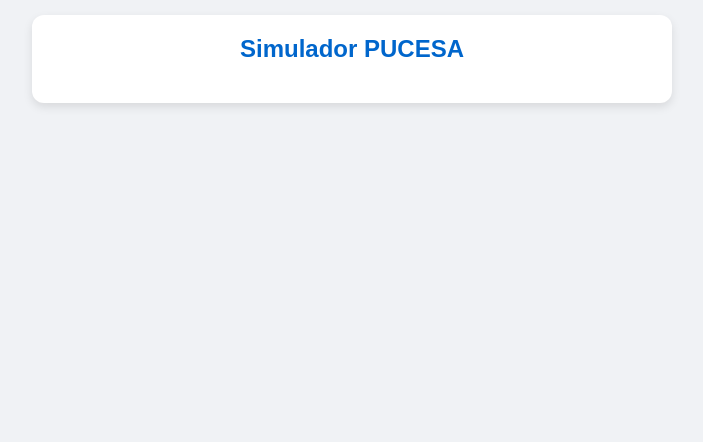
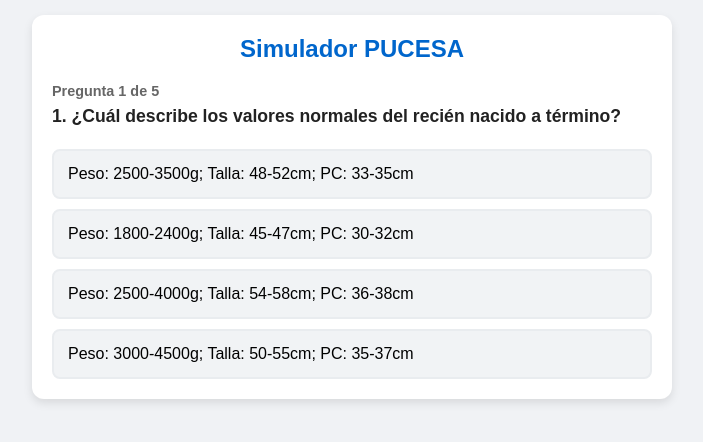
Before and after one commit to Edwinm1678/simulador, a plain HTML site: page index.html in a window 1280 px wide. Shown: the whole page, without its empty margins (288-991 px from the left). Drawn offline with Linux system fonts and the light colour scheme.

Commit message:
Update index.html

```diff
--- a/index.html
+++ b/index.html
@@ -24,7 +24,7 @@
         <div class="info" id="info"></div>
         <div class="question" id="qtext"></div>
         <div class="options" id="opts"></div>
-        <button class="next" id="next" onclick="nextQ()">Siguiente Pregunta</button>
+        <button class="next" id="next" onclick="nextQ()">Siguiente</button>
     </div>
     <div id="result" style="display:none; text-align:center;">
         <h3>¡Completado!</h3>
@@ -32,30 +32,48 @@
         <button class="btn" style="background:#0066cc; color:white; text-align:center;" onclick="restart()">Reiniciar</button>
     </div>
 </div>
-
 <script>
     const questions = [
         { q: "1. ¿Cuál describe los valores normales del recién nacido a término?", o: ["Peso: 2500-3500g; Talla: 48-52cm; PC: 33-35cm", "Peso: 1800-2400g; Talla: 45-47cm; PC: 30-32cm", "Peso: 2500-4000g; Talla: 54-58cm; PC: 36-38cm", "Peso: 3000-4500g; Talla: 50-55cm; PC: 35-37cm"], a: 0 },
         { q: "2. ¿Cuáles son los puntos de alineación para medir la talla a un niño de 4 años?", o: ["Occipucio, hombros, glúteos, pantorrillas y talones", "Frente, hombros, región lumbar, rodillas y pies", "Occipucio, escápulas, región lumbar, rodillas y talones", "Cabeza, cuello, columna torácica, glúteos y rodillas"], a: 0 },
         { q: "3. ¿Hasta qué edad se valora el perímetro cefálico (PC) y cuánto incrementa en el primer trimestre?", o: ["Hasta los 2 años; crece 2 cm/mes", "Hasta los 5 años; crece 1 cm/mes", "Hasta los 3 años; crece 3 cm/mes", "Hasta los 4 años; crece 0.5 cm/mes"], a: 0 },
         { q: "4. ¿Qué precauciones se deben tener con los instrumentos antropométricos pediátricos?", o: ["Calibrar balanza, verificar cinta, tallímetro fijo y nivelado", "Usar balanza sin calibrar, doblar cinta, inclinar tallímetro", "Calibrar mensualmente, usar cualquier cinta, ajustar a mano", "Usar balanza digital sin verificar, usar cinta elástica"], a: 0 },
-        { q: "5. ¿A qué edad se cambia la técnica de medición de longitud (acostado) a estatura (de pie)?", o: ["A los 2 años", "A los 18 meses", "A los 3 años", "A los 4 años"], a: 0 },
-        { q: "6. ¿Cuál es el indicador antropométrico que determina la desnutrición crónica infantil?", o: ["Talla para la edad (T/E) por debajo de -2 DE", "Peso para la talla (P/T) por debajo de -2 DE", "IMC para la edad por debajo de -2 DE", "Peso para la edad (P/E) por debajo de -2 DE"], a: 0 },
-        { q: "7. Un paciente pesa 90 kg y mide 1.78 m. ¿Cuál es su IMC y clasificación?", o: ["IMC: 28.4 — Sobrepeso", "IMC: 30.2 — Obesidad grado I", "IMC: 26.1 — Sobrepeso leve", "IMC: 31.5 — Obesidad grado II"], a: 0 },
-        { q: "8. ¿Cuál es el procedimiento para medir la talla en un paciente parapléjico?", o: ["Medición de altura talón-rodilla (ATR) y aplicar fórmula", "Medir longitud de brazos extendidos dividida entre 2", "Medir en decúbito supino con cinta de vertex a talón", "Preguntar al paciente su talla referida sin ajustes"], a: 0 },
-        { q: "9. Si la línea de equilibrio de una balanza mecánica se desplaza hacia abajo sin carga, ¿como se regula?", o: ["Girar tornillo de calibración a la derecha (sentido horario)", "Girar tornillo de calibración a la izquierda", "Agregar una pesa adicional en el platillo", "Retirar la balanza y pedir soporte técnico inmediato"], a: 0 },
-        { q: "10. ¿Qué descripción corresponde al patrón respiratorio de Kussmaul?", o: ["Respiraciones profundas, rápidas y regulares, sin pausas", "Ciclos con incremento y decremento con apneas", "Respiraciones irregulares con apneas prolongadas", "Inspiraciones prolongadas con espiración en dos tiempos"], a: 0 },
-        { q: "11. ¿Cuáles son los signos vitales normales para recién nacido, escolar y adulto?", o: ["RN: FC 120-160, FR 40-60; Escolar: FC 70-110, FR 18-30; Adulto: FC 60-100, FR 12-20", "RN: FC 80-100, FR 20-30; Escolar: FC 100-130, FR 30-40; Adulto: FC 50-70, FR 10-14", "RN: FC 140-180, FR 50-70; Escolar: FC 60-80, FR 14-18; Adulto: FC 70-90, FR 16-24", "RN: FC 100-120, FR 30-40; Escolar: FC 80-100, FR 20-25; Adulto: FC 55-85, FR 14-18"], a: 0 },
-        { q: "12. Paciente con dolor agudo en fosa ilíaca derecha, fiebre y abdomen rígido. ¿Prioridad de enfermería?", o: ["Aplicar triage, clasificar, monitorizar, canalizar vía y preparar valoración médica", "Administrar analgésico opiáceo de inmediato", "Colocar en posición Fowler y aplicar calor local", "Realizar enema evacuante y administrar antiemético"], a: 0 },
-        { q: "13. Paciente abre ojos al llamado, emite palabras incomprensibles y mueve solo dedos al ordenar. ¿Escala de Glasgow?", o: ["AO: 3 / RV: 2 / RM: 5 — Total: 10 puntos", "AO: 4 / RV: 3 / RM: 6 — Total: 13 puntos", "AO: 2 / RV: 2 / RM: 4 — Total: 8 puntos", "AO: 3 / RV: 3 / RM: 4 — Total: 10 puntos"], a: 0 },
-        { q: "14. Paciente con EPOC satura 82% con cánula a 4 L/min. Meta: 88-90%. ¿Procedimiento correcto?", o: ["Cambiar a mascarilla Venturi al 28-35% de FiO2", "Aumentar flujo de cánula nasal de 4 a 10 L/min", "Colocar mascarilla de reinhalación con reservorio a 15 L/min", "Suspender el oxígeno temporalmente para estimular drive"], a: 0 },
-        { q: "15. En la planeación se establecen resultados y los indicadores usando la taxonomía NOC", o: ["Resultados — indicadores", "Evaluaciones — resultados", "Intervenciones — resultados", "Ejecuciones — dominios"], a: 0 },
-        { q: "16. ¿Qué son las características definitorias en un diagnóstico de enfermería NANDA?", o: ["Las manifestaciones clínicas observables y referidas (signos y síntomas)", "Las causas o condiciones que contribuyen al problema de salud", "Los criterios de resultado esperados que la enfermera plantea", "Los antecedentes patológicos que predisponen al desarrollo"], a: 0 },
-        { q: "17. ¿Cuál es la estructura correcta para la redacción de los diagnósticos focalizados en el problema?", o: ["Etiqueta + factores relacionados + características definitorias", "Etiqueta + evidenciado por + características definitorias", "Etiqueta + factores de riesgo", "Etiqueta + factores de riesgo + características definitorias"], a: 0 },
-        { q: "18. ¿Cuáles son los elementos estructurales que componen una intervención de la taxonomía NIC?", o: ["Etiqueta, definición, lista de actividades y referencias bibliográficas", "Etiqueta diagnóstica, criterios de resultado, escala Likert y NOC", "Nombre del diagnóstico, factores de riesgo y puntuación diana", "Etiqueta NIC, características definitorias y campo de intervención"], a: 0 },
-        { q: "19. ¿Cuál de las siguientes opciones describe correctamente cada una de las partes de la estructura PES?", o: ["P: problema; E: etiología/factor relacionado; S: signos y síntomas", "P: patología médica; E: evaluación NOC; S: síntesis del plan", "P: plan de objetivos; E: ejecución NIC; S: seguimiento", "P: proceso del PAE; E: enfermería; S: salud del paciente"], a: 0 },
-        { q: "20. ¿Qué procedimientos sistemáticos se realizan durante la primera etapa (Valoración) del PAE?", o: ["Recolección de datos, validación, organización y documentación", "Formulación de diagnósticos, priorización y selección de NIC", "Elaboración del plan, aplicación de cuidados y delegación", "Evaluación de resultados NOC y comparación con la puntuación diana"], a: 0 },
-        { q: "21. Gestante refiere pérdida involuntaria de orina al toser o estornudar. Suelo pélvico disminuido. ¿NANDA prioritario?", o: ["Incontinencia urinaria de esfuerzo", "Retención urinaria", "Deterioro de la eliminación urinaria", "Ansiedad relacionada con cambios corporales"], a: 0 },
-        { q: "22. Paciente con traumatismo maxilofacial presenta obstrucción de vía aérea por cuerpo extraño y cianosis. ¿NANDA prioritario?", o: ["Limpieza ineficaz de la vía aérea", "Deterioro del intercambio gaseoso", "Patrón respiratorio ineficaz", "Riesgo de asfixia"], a: 0 },
-        { q: "23. Paciente politraumatizado con PO2 40 mmHg (hipoxemia) y PaCO2 50 mmHg (hipercapnia). ¿NANDA prioritario?", o: ["Deterioro del intercambio de gases", "Limpieza ineficaz de la vía aérea", "Patrón respiratorio ineficaz", "Riesgo de perfusión tisular cerebral ineficaz"], a: 0 },
-        { q: "24. Paciente con eritema perioral, exantema, vesículas y pústulas de 4 días de evolución. ¿NANDA prioritario?", o: ["Deterioro de la integridad cutánea", "Riesgo de infección", "Dolor agudo por hiperestesia", "Ansiedad relacionada con cuadro dermatológico"], a: 0 },
+        { q: "5. ¿A qué edad se cambia la técnica de medición de longitud (acostado) a estatura (de pie)?", o: ["A los 2 años", "A los 18 meses", "A los 3 años", "A los 4 años"], a: 0 }
+    ];
+    let idx = 0, score = 0, ans = false;
+    function loadQ() {
+        ans = false;
+        document.getElementById("next").style.display = "none";
+        const q = questions[idx];
+        document.getElementById("info").innerText = "Pregunta " + (idx + 1) + " de " + questions.length;
+        document.getElementById("qtext").innerText = q.q;
+        const box = document.getElementById("opts");
+        box.innerHTML = "";
+        q.o.forEach((textoOp, i) => {
+            const b = document.createElement("button");
+            b.className = "btn";
+            b.innerText = textoOp;
+            b.onclick = function() {
+                if (ans) return;
+                ans = true;
+                if (i === q.a) { b.classList.add("correct"); score++; }
+                else { b.classList.add("incorrect"); box.children[q.a].classList.add("correct"); }
+                document.getElementById("next").style.display = "block";
+            };
+            box.appendChild(b);
+        });
+    }
+    function nextQ() {
+        idx++;
+        if (idx < questions.length) loadQ();
+        else {
+            document.getElementById("quiz").style.display = "none";
+            document.getElementById("result").style.display = "block";
+            document.getElementById("score").innerText = "Puntaje: " + score + " / " + questions.length;
+        }
+    }
+    function restart() { idx = 0; score = 0; document.getElementById("result").style.display = "none"; document.getElementById("quiz").style.display = "block"; loadQ(); }
+    loadQ();
+</script>
+</body>
+</html>
```
